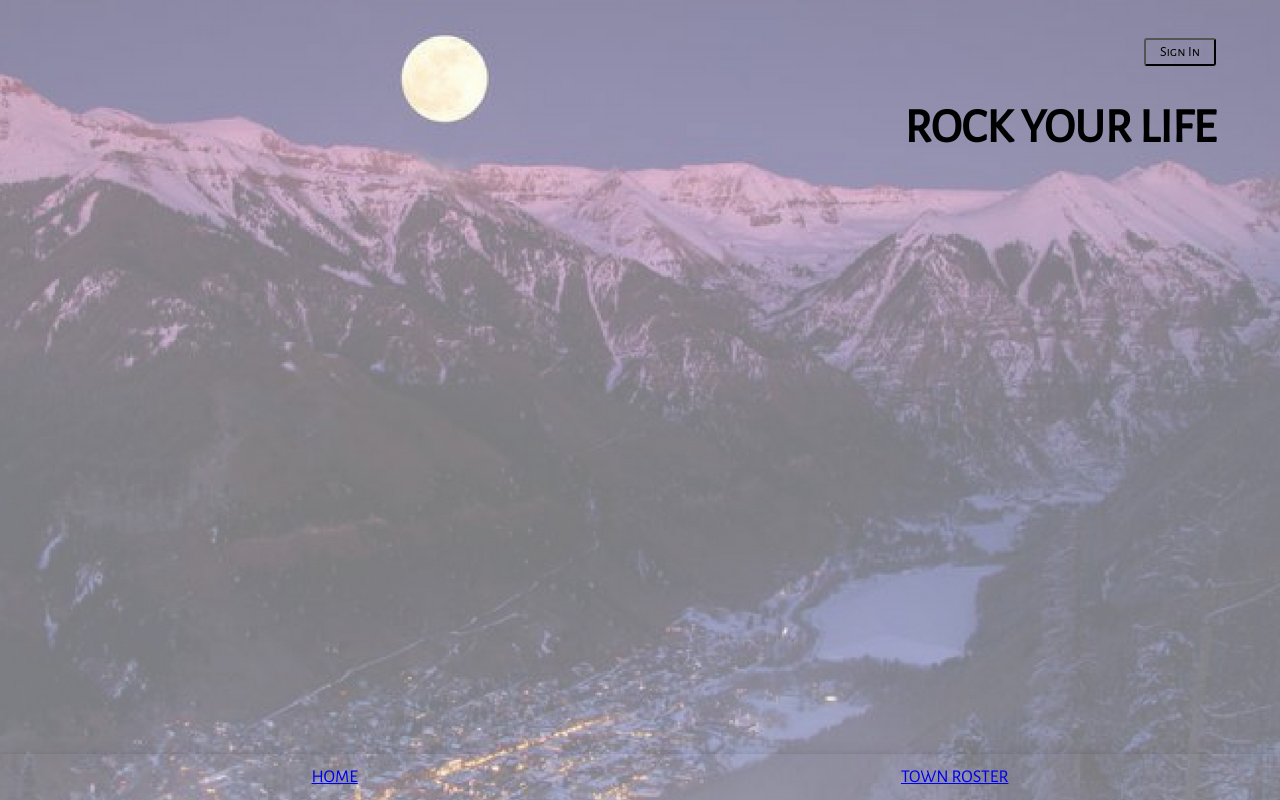
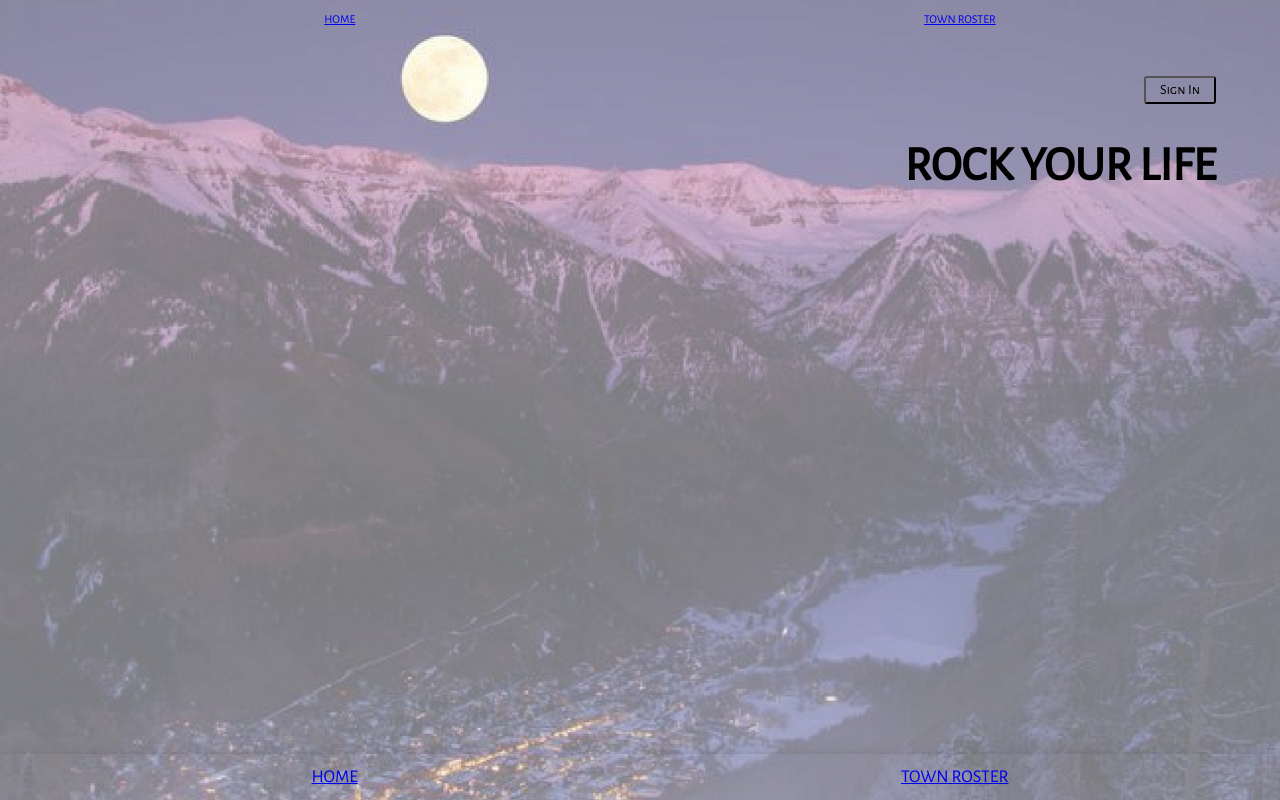
Before and after one commit to ebhinch/project_four, a React (Create React App) app in the folder client/: page / in a window 1280 px wide. Built offline with nearby package versions, Linux system fonts and the light colour scheme; a web font is replaced by a local one.

Commit message:
added header

```diff
--- a/client/src/App.js
+++ b/client/src/App.js
@@ -11,6 +11,7 @@ import CreateComment from "./components/comment/CreateComment"
 import { clearAuthTokens, saveAuthTokens, setAxiosDefaults, userIsLoggedIn } from "./util/SessionHeaderUtil"
 import IndividualEvent from "./components/event/IndividualEvent"
 import Footer from "./components/Footer"
+import Header from "./components/Header"
 import styled from 'styled-components'
 import { injectGlobal } from 'styled-components'
 import background from './telluride_background.jpg'
@@ -149,6 +150,9 @@ class App extends Component {
     return (
       <Router>
         <AppBody>
+          <div>
+            <Header />
+          </div>
           {this.state.signedIn ?
             <HeaderButton onClick={this.signOut}>Sign Out</HeaderButton>
             : <HeaderButton onClick={this.takeToLogin}>Sign In</HeaderButton>
@@ -165,10 +169,7 @@ class App extends Component {
           {this.state.redirectToSignIn ? (<Redirect to="/login" />) : null}
 
           <div>
-
-
             <Footer />
-
           </div>
         </AppBody>
       </Router>
--- /dev/null
+++ b/client/src/components/Header.js
@@ -0,0 +1,50 @@
+import React from 'react';
+import { Link } from 'react-router-dom'
+import SignUpLogIn from "./SignUpLogIn"
+import styled from 'styled-components'
+
+const StyledHeader = styled.div`
+    display: flex;
+    flex-direction: row;
+    flex-grow: 1;
+`
+
+const HeaderItem = styled.div`
+width: 100vw;
+font-family: 'Alegreya Sans SC', sans-serif;
+margin: 0px;
+padding-bottom: 10px;
+padding-top: 10px;
+ul {
+    display: flex;
+    justify-content: space-around;
+    list-style-type: none;
+    padding-top: 2px;
+    padding-bottom: 2px;
+    margin-top: 0px;
+    margin-bottom: 0px;
+    font-size: 12px;
+}
+a:visited {
+    color: rgb(17, 17, 114);
+}
+a:hover {
+    font-size: 14px;
+}
+`
+
+const Header = () => {
+    return (
+        <StyledHeader>
+            <HeaderItem>
+                <ul>
+                    <li><Link to={"/"}>HOME</Link></li>
+                    <li><Link to={"/towns"}>TOWN ROSTER</Link></li>
+                </ul>
+
+            </HeaderItem>
+        </StyledHeader>
+    );
+};
+
+export default Header;
```
